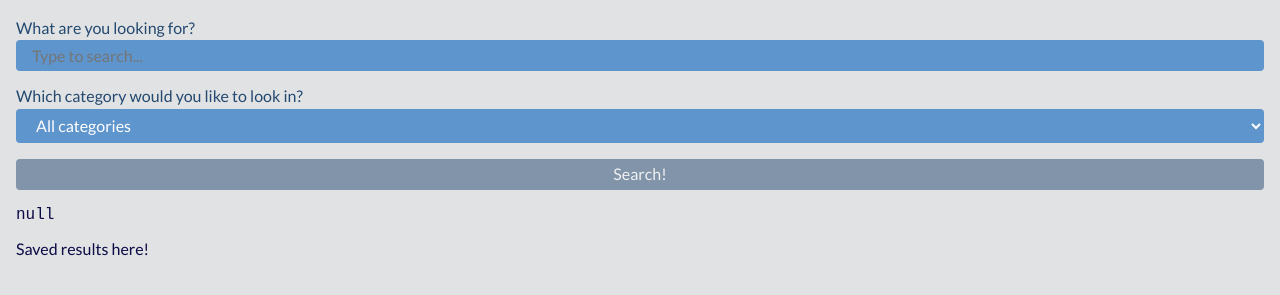
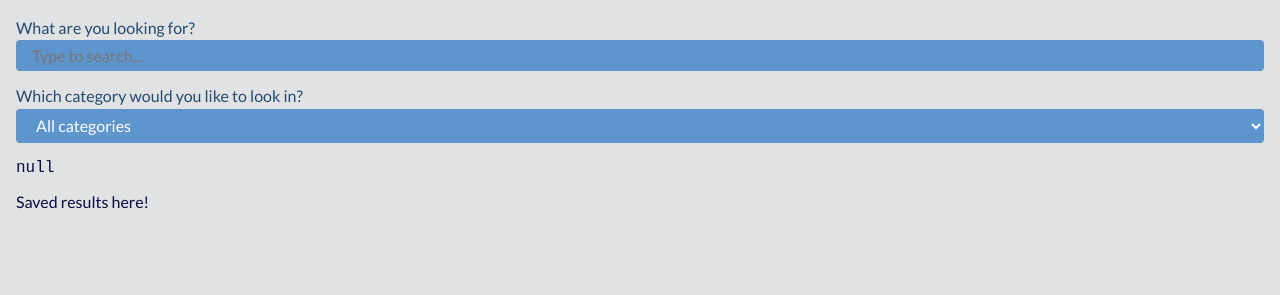
Before and after one commit to tchaflich/piccest, a React app: page / in a window 1280 px wide. Shown: the part 61-356 px from the top of the page. Built offline with nearby package versions, Linux system fonts and the light colour scheme.

Commit message:
feature: live search, no more button clicking

```diff
--- a/src/js/Pixabay.js
+++ b/src/js/Pixabay.js
@@ -10,11 +10,32 @@ class Pixabay {
 	// currently the promise returned is a setTimeout,
 	// to emulate an asynchronous API functionality
 
+	static isLastRequest(query, category) {
+		return (
+			Pixabay.lastRequest_ &&
+			Pixabay.lastRequest_.query === query &&
+			Pixabay.lastRequest_.category === category
+		);
+	}
+
+	static stashLastRequest(query, category) {
+		Pixabay.lastRequest_ = {
+			'query': query,
+			'category': category,
+		};
+	}
+
 	static search(query, category) {
+		Pixabay.stashLastRequest(query, category);
+
 		return new Promise((resolve, reject) => {
 			setTimeout(() => {
+				if (!Pixabay.isLastRequest(query, category)) {
+					reject();
+				}
+
 				resolve(fakeData);
-			}, 1000);
+			}, 100 + Math.round(Math.random() * 500));
 		});
 	}
 
@@ -26,6 +47,9 @@ class Pixabay {
 
 }
 
+Pixabay.lastRequest_ = null;
+
+
 export default Pixabay;
 
 /* eslint-enable */
--- a/src/js/components/App.js
+++ b/src/js/components/App.js
@@ -6,7 +6,6 @@ import 'normalize.css';
 import CategorySelect from './CategorySelect';
 import SearchResultList from './SearchResultList';
 import SavedResultList from './SavedResultList';
-import SearchButton from './SearchButton';
 import SearchInput from './SearchInput';
 import Pixabay from '../Pixabay';
 
@@ -16,30 +15,42 @@ class App extends Component {
 		super(props);
 
 		this.state = {
+			// query string to send to Pixabay
 			'searchQuery': '',
+
+			// category string to send to Pixabay
 			'searchCategory': '',
+
+			// list of search results, null for haven't started yet
 			'searchResults': null,
+
+			// list of results user has saved
 			'savedResults': [],
+
+			// if we are currently sending a request
+			// used for UI QoL / "spinny" elements
 			'loading': false,
 		};
 
 		this.handleCategorySelectUpdate = this.handleCategorySelectUpdate.bind(this);
-		this.handleSearchButtonClick = this.handleSearchButtonClick.bind(this);
 		this.handleSearchInputUpdate = this.handleSearchInputUpdate.bind(this);
 		this.handleResultSave = this.handleResultSave.bind(this);
 		this.handleResultUnsave = this.handleResultUnsave.bind(this);
 	}
 
-	handleSearchButtonClick() {
+	liveSearch(query, category) {
+		let randint = function(min, max) {
+			return Math.floor(Math.random() * (max - min + 1)) + min;
+		};
+
 		this.setState({
 			'loading': true,
 		});
 
-		let randint = function(min, max) {
-			return Math.floor(Math.random() * (max - min + 1)) + min;
-		};
-
-		Pixabay.search().then((data) => {
+		Pixabay.search(
+			query,
+			category
+		).then((data) => {
 			// todo: fix up when search works!
 			// this hits a random subsection of the fake results
 			const tmp1 = randint(0, data.hits.length - 1);
@@ -51,16 +62,20 @@ class App extends Component {
 				)),
 				'loading': false,
 			});
+		}).catch(() => {
+			// you just typed too fast, nbd
 		});
 	}
 
 	handleSearchInputUpdate(e) {
+		this.liveSearch(e.target.value, this.state.searchCategory);
 		this.setState({
 			'searchQuery': e.target.value,
 		});
 	}
 
 	handleCategorySelectUpdate(e) {
+		this.liveSearch(this.state.searchQuery, e.target.value);
 		this.setState({
 			'searchCategory': e.target.value,
 		});
@@ -88,11 +103,6 @@ class App extends Component {
 					onUpdate={this.handleCategorySelectUpdate}
 					searchCategory={this.state.searchCategory}
 				/>
-				<SearchButton
-					loading={this.state.loading}
-					searchQuery={this.state.searchQuery}
-					onClick={this.handleSearchButtonClick}
-				/>
 				<SearchResultList
 					results={this.state.searchResults}
 					onSave={this.handleResultSave}
--- a/src/js/components/SearchButton.js
+++ /dev/null
@@ -1,23 +0,0 @@
-
-import React, { Component } from 'react';
-
-class SearchButton extends Component {
-
-	constructor(props) {
-		super(props);
-	}
-
-	render() {
-		return (
-			<div className="SearchButton">
-				<button
-					disabled={this.props.loading || !this.props.searchQuery}
-					onClick={this.props.onClick}
-				>Search!</button>
-			</div>
-		);
-	}
-
-}
-
-export default SearchButton;
--- a/src/scss/_inputs.scss
+++ b/src/scss/_inputs.scss
@@ -8,7 +8,7 @@ input[type="text"], select, button {
 	margin: 0;
 
 	border-width: 0px;
-	border-color: none;
+	border-color: unset;
 	border-style: solid;
 
 	border-radius: 4px;
--- a/src/scss/components/_SearchButton.scss
+++ /dev/null
@@ -1,8 +0,0 @@
-
-.SearchButton {
-	button {
-		width: 100%;
-	}
-
-	margin: 1em auto;
-}
--- a/src/scss/index.scss
+++ b/src/scss/index.scss
@@ -38,7 +38,6 @@ This file is mostly imports, so have some soothing ASCII art!
 // components
 @import "components/App";
 @import "components/SearchInput";
-@import "components/SearchButton";
 @import "components/CategorySelect";
 
 
```
Also changed, not shown: dist/main.css, dist/main.js.
